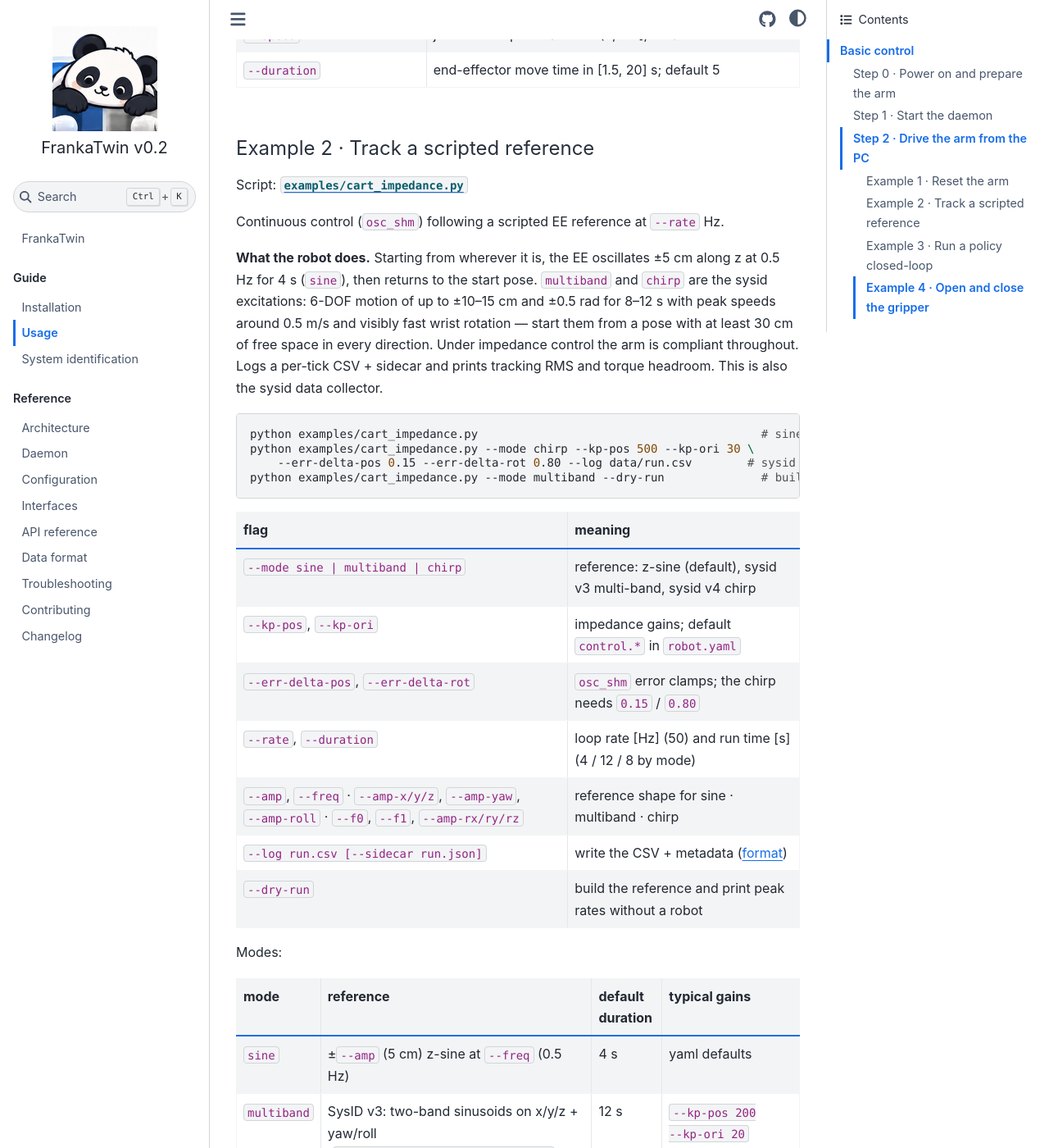
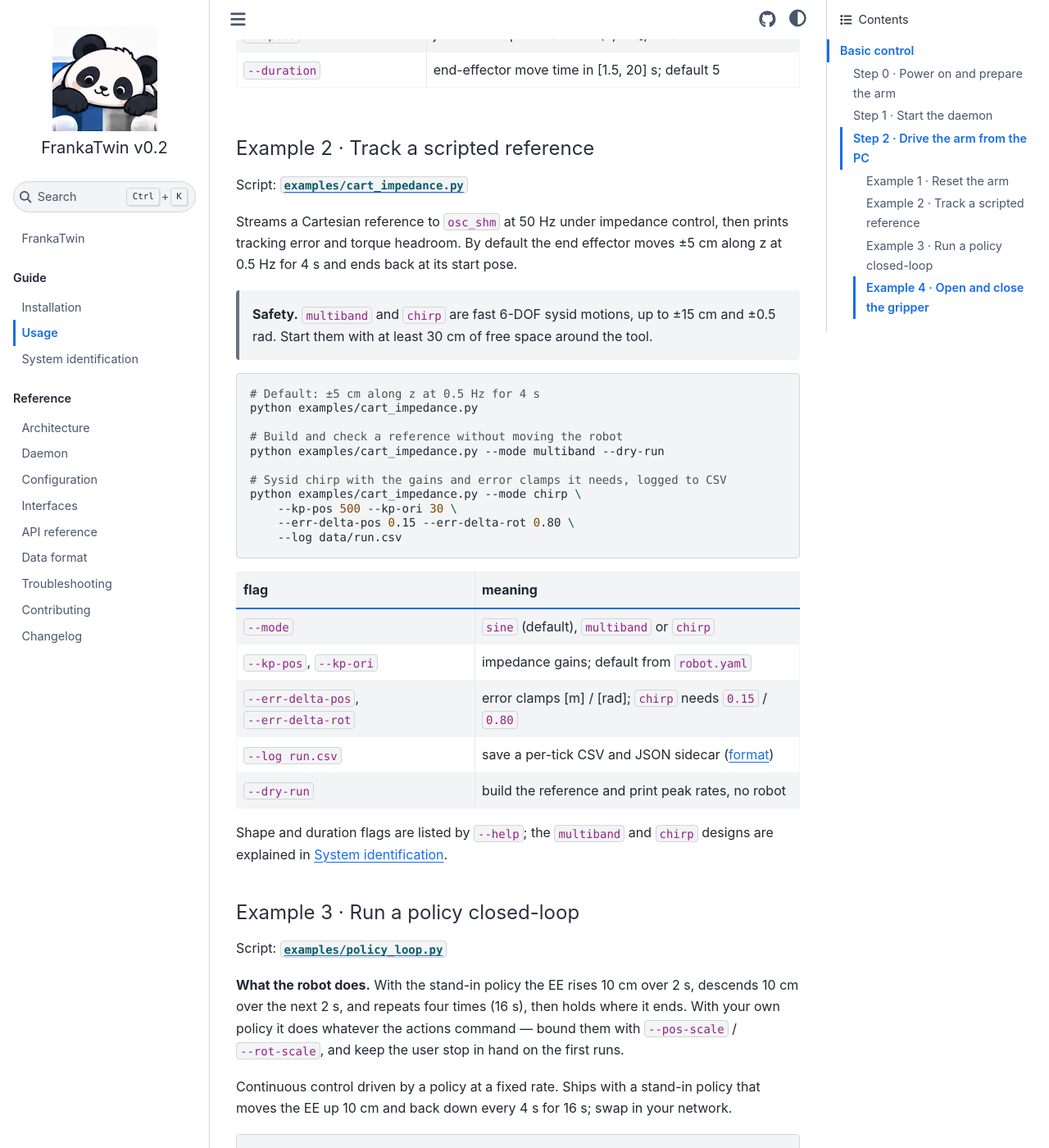
Before and after one commit to tsrobcvai/frankatwin, a Sphinx documentation site: the page built from docs/usage.md, in a window 1280 px wide and 1400 px high, scrolled down 1749 px. Shown: the whole window at 82% size. Built offline with Sphinx 7.4.7 and the Sphinx Book theme 1.1.4, drawn with Linux system fonts in a browser that asks for light colours; some of the changed text lies outside the part shown.

Commit message:
docs(usage): simplify Example 2
One intro paragraph, a two-line safety note for the fast sysid modes,
commented and wrapped commands, and a five-row flag table. Shape and
duration flags defer to --help; the multiband/chirp designs link to
System identification. Words outside the code block: 325 -> 167.
Also corrects the old claim that every run logs: it only logs with --log.

Co-Authored-By: Claude Opus 5 (1M context) <noreply@anthropic.com>

````diff
--- a/docs/usage.md
+++ b/docs/usage.md
@@ -75,41 +75,37 @@ python examples/move_to.py \
 
 Script: [`examples/cart_impedance.py`](https://github.com/tsrobcvai/frankatwin/blob/v0.2/examples/cart_impedance.py)
 
-Continuous control (`osc_shm`) following a scripted EE reference at `--rate` Hz.
+Streams a Cartesian reference to `osc_shm` at 50 Hz under impedance control, then
+prints tracking error and torque headroom. By default the end effector moves
+±5 cm along z at 0.5 Hz for 4 s and ends back at its start pose.
 
-**What the robot does.** Starting from wherever it is, the EE oscillates ±5 cm
-along z at 0.5 Hz for 4 s (`sine`), then returns to the start pose. `multiband`
-and `chirp` are the sysid excitations: 6-DOF motion of up to ±10–15 cm and
-±0.5 rad for 8–12 s with peak speeds around 0.5 m/s and visibly fast wrist
-rotation — start them from a pose with at least 30 cm of free space in every
-direction. Under impedance control the arm is compliant throughout.
-Logs a per-tick CSV + sidecar and prints tracking RMS and torque headroom. This
-is also the sysid data collector.
+> **Safety.** `multiband` and `chirp` are fast 6-DOF sysid motions, up to ±15 cm
+> and ±0.5 rad. Start them with at least 30 cm of free space around the tool.
 
 ```bash
-python examples/cart_impedance.py                                         # sine: ±5 cm z at 0.5 Hz for 4 s
-python examples/cart_impedance.py --mode chirp --kp-pos 500 --kp-ori 30 \
-    --err-delta-pos 0.15 --err-delta-rot 0.80 --log data/run.csv        # sysid v4 chirp, logged
-python examples/cart_impedance.py --mode multiband --dry-run              # build + check the reference, no robot
+# Default: ±5 cm along z at 0.5 Hz for 4 s
+python examples/cart_impedance.py
+
+# Build and check a reference without moving the robot
+python examples/cart_impedance.py --mode multiband --dry-run
+
+# Sysid chirp with the gains and error clamps it needs, logged to CSV
+python examples/cart_impedance.py --mode chirp \
+    --kp-pos 500 --kp-ori 30 \
+    --err-delta-pos 0.15 --err-delta-rot 0.80 \
+    --log data/run.csv
 ```
 
 | flag | meaning |
 |---|---|
-| `--mode sine \| multiband \| chirp` | reference: z-sine (default), sysid v3 multi-band, sysid v4 chirp |
-| `--kp-pos`, `--kp-ori` | impedance gains; default `control.*` in `robot.yaml` |
-| `--err-delta-pos`, `--err-delta-rot` | `osc_shm` error clamps; the chirp needs `0.15` / `0.80` |
-| `--rate`, `--duration` | loop rate [Hz] (50) and run time [s] (4 / 12 / 8 by mode) |
-| `--amp`, `--freq` · `--amp-x/y/z`, `--amp-yaw`, `--amp-roll` · `--f0`, `--f1`, `--amp-rx/ry/rz` | reference shape for sine · multiband · chirp |
-| `--log run.csv [--sidecar run.json]` | write the CSV + metadata ([format](data_format.md)) |
-| `--dry-run` | build the reference and print peak rates without a robot |
+| `--mode` | `sine` (default), `multiband` or `chirp` |
+| `--kp-pos`, `--kp-ori` | impedance gains; default from `robot.yaml` |
+| `--err-delta-pos`, `--err-delta-rot` | error clamps [m] / [rad]; `chirp` needs `0.15` / `0.80` |
+| `--log run.csv` | save a per-tick CSV and JSON sidecar ([format](data_format.md)) |
+| `--dry-run` | build the reference and print peak rates, no robot |
 
-Modes:
-
-| mode | reference | default duration | typical gains |
-|---|---|---|---|
-| `sine` | ±`--amp` (5 cm) z-sine at `--freq` (0.5 Hz) | 4 s | yaml defaults |
-| `multiband` | SysID v3: two-band sinusoids on x/y/z + yaw/roll (`frankatwin.excitation.multiband`) | 12 s | `--kp-pos 200 --kp-ori 20` |
-| `chirp` | SysID v4: 6-DOF linear chirp `--f0 0.1 → --f1 0.7` Hz, π/3 phase-staggered (`frankatwin.excitation.chirp`) | 8 s | `--kp-pos 500 --kp-ori 30 --err-delta-pos 0.15 --err-delta-rot 0.80` |
+Shape and duration flags are listed by `--help`; the `multiband` and `chirp`
+designs are explained in [System identification](sysid.md#excitation-design).
 
 #### Example 3 · Run a policy closed-loop
 
````
